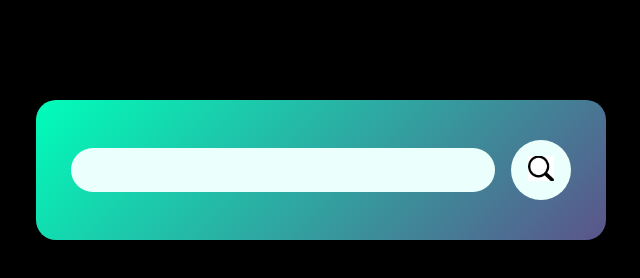
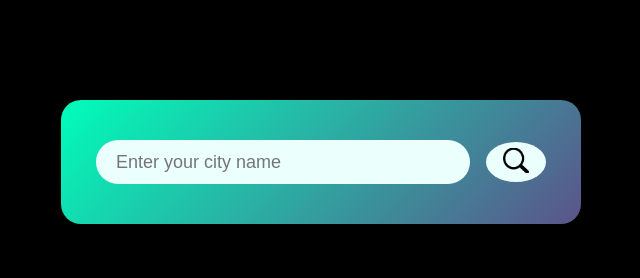
Before and after one commit to muhammaddawooddeveloper/weather, a plain HTML site: page index.html in a window 1280 px wide. Shown: the whole page, without its empty margins (319-959 px from the left). Drawn offline with Linux system fonts and the light colour scheme.

Commit message:
first by dawood

```diff
--- a/index.html
+++ b/index.html
@@ -10,8 +10,8 @@ body{
     background-color: black;
 }
 .card{
-    width: 90%;
-    max-width: 500px;
+    width: 80%;
+    max-width: 450px;
     background: linear-gradient(135deg, #00feba, #5b548a);
     color: #fff;
     margin: 100px auto 0;   /*100% top 0 from bottom and auto left right  */
@@ -44,12 +44,12 @@ body{
     background: #ebfffc;
     border-radius: 50%;
     width: 60px;
-    height: 60px;
+    height: 40px;
     cursor: pointer;
 }
 .search button img{
     width: 26px;
-    background-color: #fff;
+    /* background-color: #fff; */
 }
 .weather-icon{
     width: 170px;
@@ -94,7 +94,7 @@ margin-right: 10px;
 <body>
     <div class="card">
         <div class="search">
-            <input type="text" spellcheck="false">
+            <input type="text" spellcheck="false" placeholder="Enter your city name">
             <button><img src="img/search1-removebg-preview (1).webp" alt="" ></button>
         </div>
         <div class="error">
```
